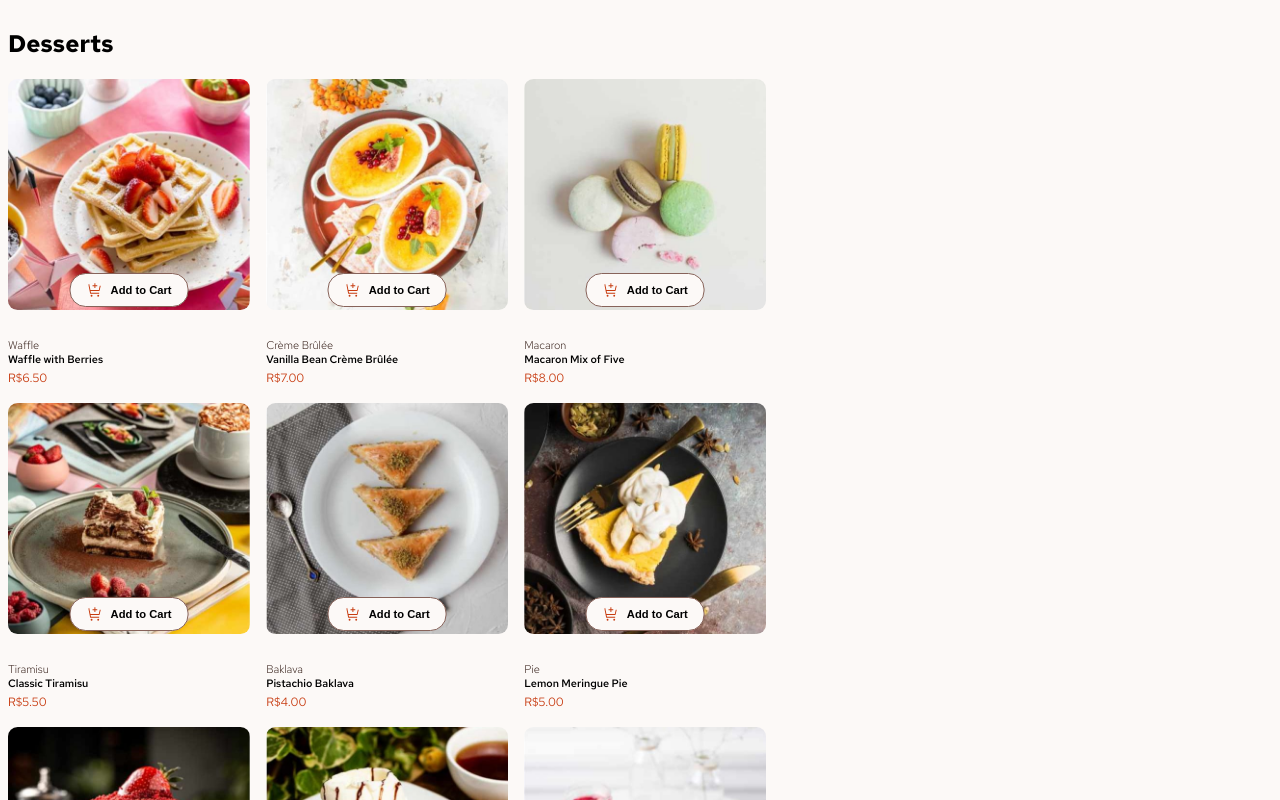
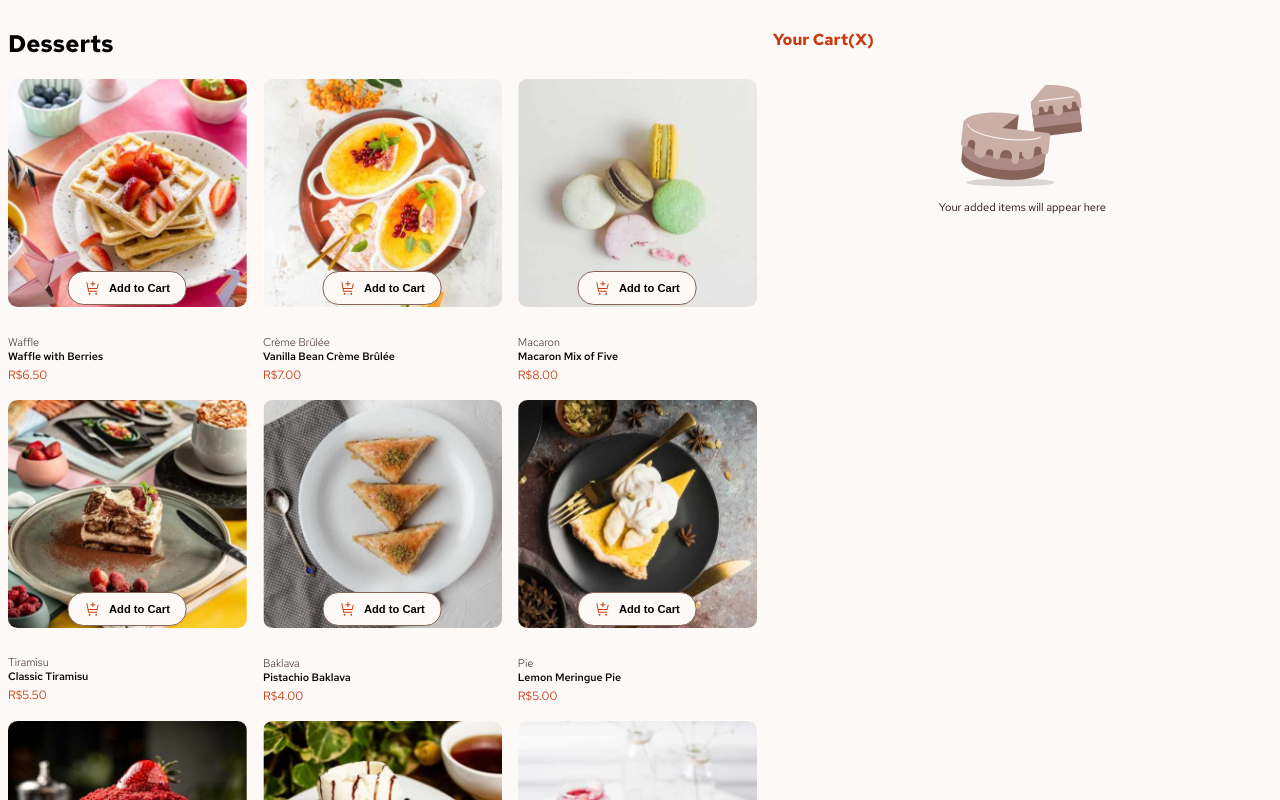
Before and after one commit to KevinADemetro/product-list-with-cart-main, a React (Create React App) app: page / in a window 1280 px wide. Shown: the top 800 px of the page. Built offline with nearby package versions, Linux system fonts and the light colour scheme.

Commit message:
criando empty cart

```diff
--- a/src/App.js
+++ b/src/App.js
@@ -1,9 +1,16 @@
 import initialData from "./data.json";
+
+const initialCart = [
+  { name: "Waffle with Berries", price: 6.5, quantity: 4 },
+  { name: "Red Velvet Cake", price: 4.5, quantity: 1 },
+  { name: "Vanilla Bean Crème Brûlée", price: 7.0, quantity: 2 },
+];
 
 function App() {
   return (
     <div className="App">
-      <DessertsSection></DessertsSection>
+      <DessertsSection />
+      <Cart />
     </div>
   );
 }
@@ -47,4 +54,24 @@ function DessertCard({ dessert }) {
     </div>
   );
 }
+
+function Cart() {
+  const isCartEmpty = true;
+  return (
+    <div className="cart">
+      <h4>Your Cart(X)</h4>
+      {isCartEmpty ? (
+        <div className="empty-cart">
+          <img
+            src="images/illustration-empty-cart.svg"
+            alt="illustration-empty-cart"
+          />
+          <p>Your added items will appear here</p>
+        </div>
+      ) : (
+        <></>
+      )}
+    </div>
+  );
+}
 export default App;
--- a/src/index.css
+++ b/src/index.css
@@ -24,6 +24,7 @@ body {
 .App {
   display: grid;
   grid-template-columns: 3fr 2fr;
+  gap: 1rem;
 }
 
 .desserts-grid {
@@ -82,6 +83,7 @@ p {
   background-color: var(--rose-50);
   font-weight: 600;
   font-size: 0.7rem;
+  cursor: pointer;
 }
 
 .add-to-cart-btn img {
@@ -89,3 +91,18 @@ p {
   height: 1rem;
   margin: 0;
 }
+
+.cart h4 {
+  color: var(--red);
+}
+
+.empty-cart {
+  display: flex;
+  flex-direction: column;
+  align-items: center;
+}
+
+.empty-cart p {
+  font-size: 0.7rem;
+  color: var(--rose-900);
+}
```
